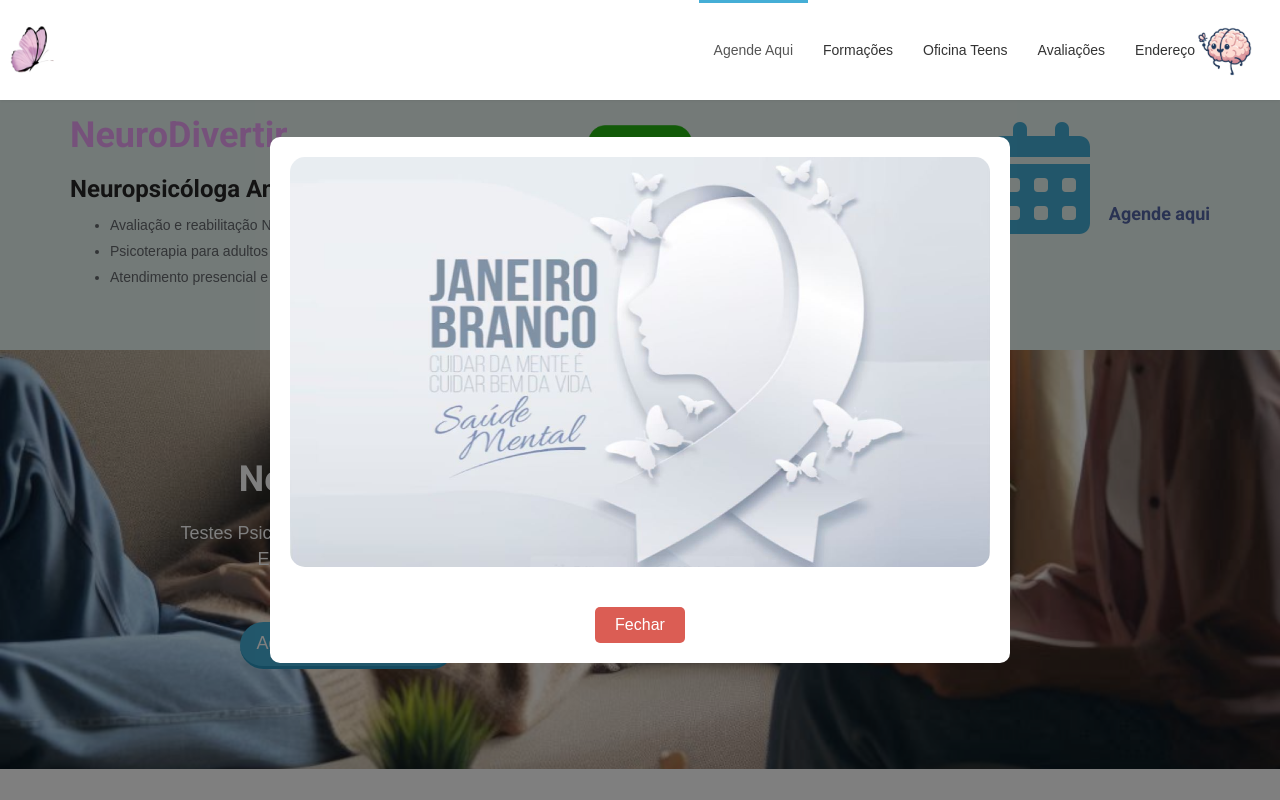
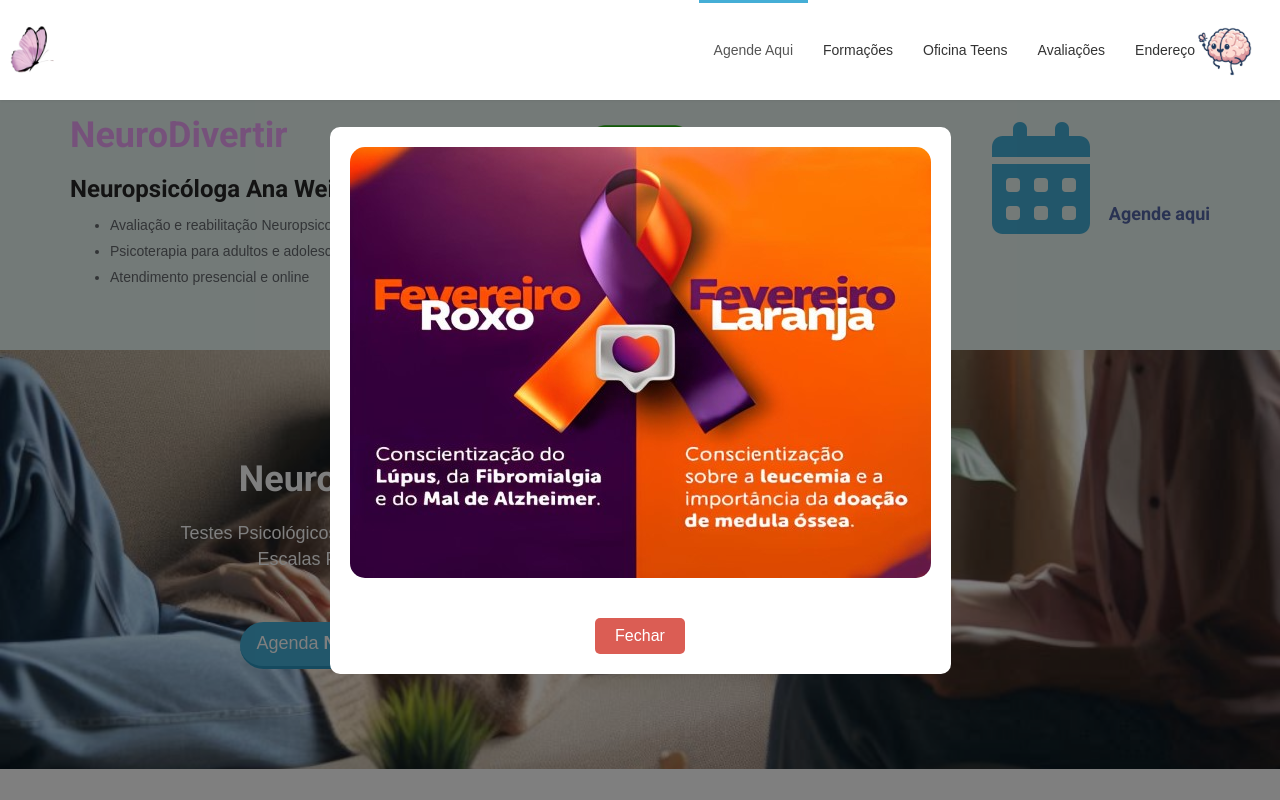
Before and after one commit to neurodivertir/pg, a plain HTML site: page index.html in a window 1280 px wide. Shown: the top 800 px of the page. Drawn offline with Linux system fonts and the light colour scheme; some packages are replaced by stand-ins of ours.

Commit message:
fev-2025
fev-2025

```diff
--- a/index.html
+++ b/index.html
@@ -326,7 +326,7 @@
         <!-- Pop-up de Férias Pop-up de Férias Pop-up de Férias Pop-up de Férias Pop-up de Férias -->
         <div class="popup" id="holidayPopup">
             <div class="popup-content">
-                <img src="./images/cores/janeiro_branco.jpg" alt="">
+                <img src="./images/cores/fev_2025.jpg" alt="">
                <h2></h2>
                 <p></p>
                 <button onclick="closePopup()">Fechar</button>
```
Also changed, not shown: images/cores/fev_2025.jpg (added).
